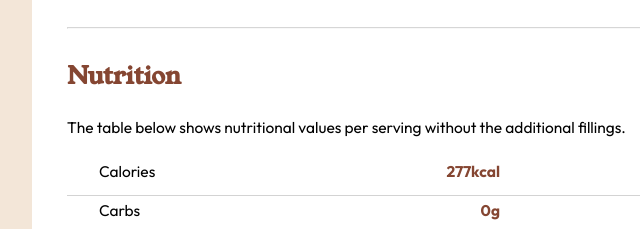
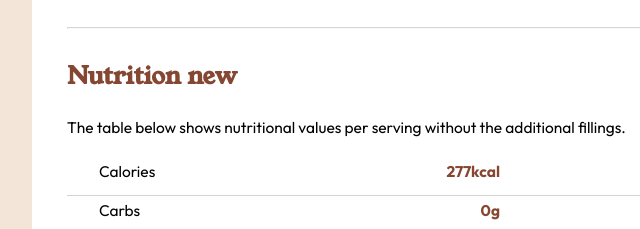
Before and after one commit to ibnu-jemal/recipe-page-main, a plain HTML site: page index.html in a window 1280 px wide. Shown: the part 1547-1776 px from the top of the page, 233-873 px from the left. Drawn offline with Linux system fonts and the light colour scheme.

Commit message:
add ony new word

```diff
--- a/index.html
+++ b/index.html
@@ -61,7 +61,7 @@
         </div>
         <hr>
         <div class="Nutrition">
-          <h2>  Nutrition</h2>
+          <h2>  Nutrition new</h2>
         <p>The table below shows nutritional values per serving without the additional fillings.</p>
         <div class="fourlists">
           <div class="Calories">
```
